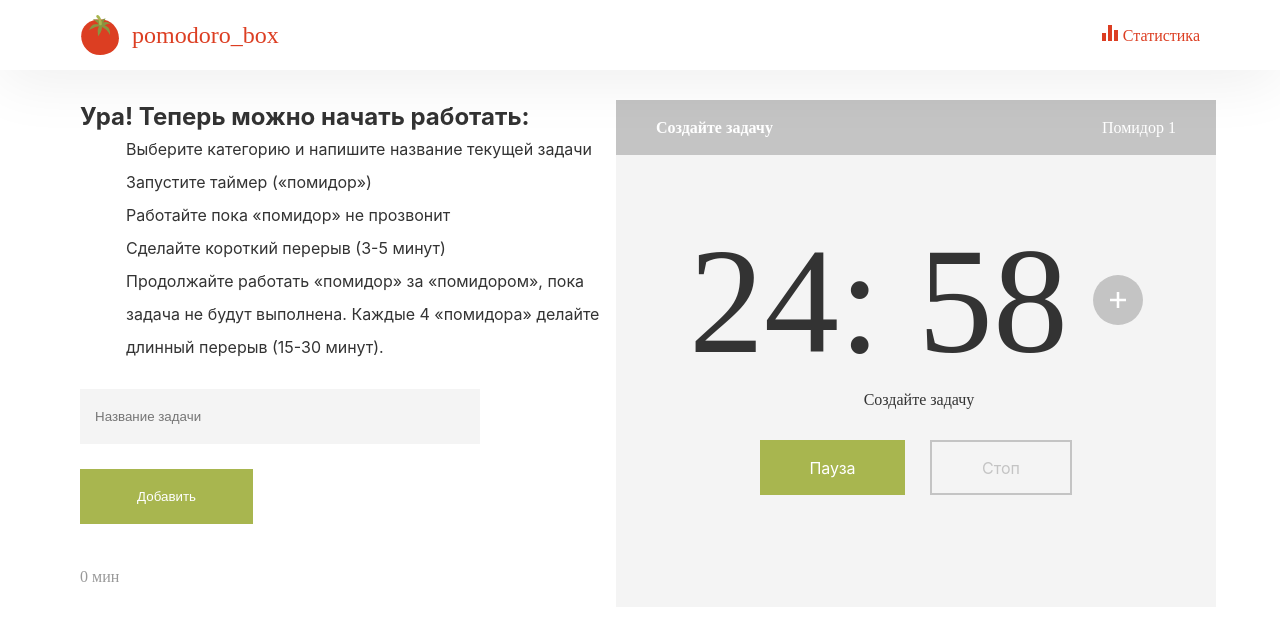
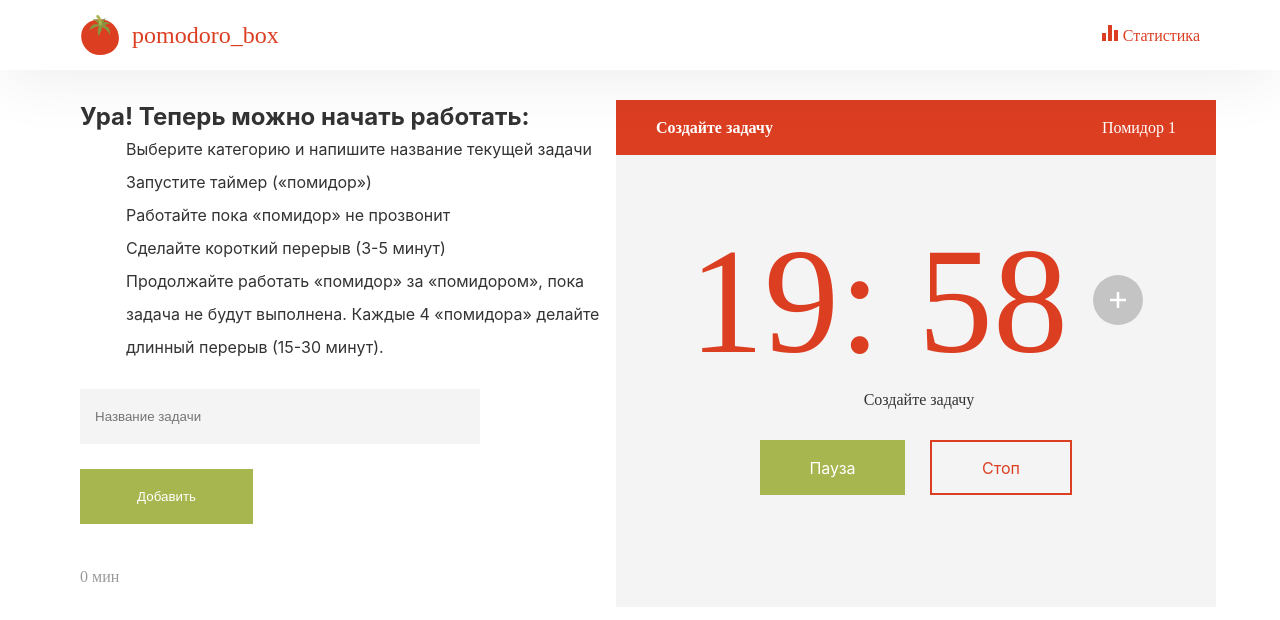
Before and after one commit to Bakirovildar/pomodoro-app, a React (Create React App) app: page / in a window 1280 px wide. Both pictures are taken after a click on the element "Старт". Shown: the top 620 px of the page. Built offline with nearby package versions, Linux system fonts and the light colour scheme; some icons are missing.

Commit message:
add styles for time

```diff
--- a/src/shared/Content/ContentTimer/ContentTimer.tsx
+++ b/src/shared/Content/ContentTimer/ContentTimer.tsx
@@ -7,8 +7,9 @@ import {RootState} from "../../../store/store";
 import {addPlusCountTime} from "../../../store/action";
 
 export function ContentTimer() {
-    const [timeLeft, setTimeLeft] = useState(25 * 60)
+    const [timeLeft, setTimeLeft] = useState(20 * 60)
     const [isCounting, setIsCounting] = useState(false)
+    const [isPause, setIsPause] = useState(false)
     const [task, setTask]: any = useState(null)
 
     const dispatch = useDispatch()
@@ -40,10 +41,12 @@ export function ContentTimer() {
 
     const handleStart = () => {
         setIsCounting(true)
+        setIsPause(false)
     }
 
     const handlePause = () => {
         setIsCounting(false)
+        setIsPause(true)
     }
 
     const handleStop = () => {
@@ -57,10 +60,20 @@ export function ContentTimer() {
         }
     }
 
+    const styleTime = () => {
+        if (isCounting) {
+            return 'timer-content-header-isCounting'
+        } else if (isPause) {
+            return 'timer-content-header-isPause'
+        } else {
+            return 'timer-content-header'
+        }
+    }
+
     return (
         <div className='timer-container'>
             <div className='timer-content'>
-                <div className='timer-content-header'>
+                <div className={styleTime()}>
                     {
                         !task
                             ? <div>Создайте задачу</div>
@@ -69,7 +82,7 @@ export function ContentTimer() {
                     <span>Помидор 1</span>
                 </div>
                 <div className='timer-content-timer-container'>
-                    <div className='timer'>
+                    <div className={isCounting ? 'timer-active' : 'timer'}>
                         <span>{minutes}: {seconds}</span>
                         <div
                             className='timer-content-add'
@@ -82,10 +95,14 @@ export function ContentTimer() {
                         {
                             !task
                                 ? <span>Создайте задачу</span>
-                                : <><div>Задача 1 -</div> <span>{task.valueTask}</span></>
+                                : <>
+                                    <div>Задача 1 -</div>
+                                    <span>{task.valueTask}</span></>
                         }
                     </div>
-                    <div className='timer-btns'>
+                    {
+                        !isPause
+                            ? <div className='timer-btns'>
                                 {
                                     isCounting
                                         ? <div
@@ -97,12 +114,33 @@ export function ContentTimer() {
                                             onClick={handleStart}
                                         >Старт</div>
                                 }
-                        <div
+                                {
+                                    isCounting
+                                        ? <div
+                                            className='btn-stop-counting'
+                                            onClick={handleStop}
+                                        >Стоп
+                                        </div>
+                                        : <div
                                             className='btn-stop'
                                             onClick={handleStop}
                                         >Стоп
                                         </div>
+                                }
                             </div>
+                            : <div className='timer-btns'>
+                                <div
+                                    className='btn-start'
+                                    onClick={handleStart}
+                                >Продолжить
+                                </div>
+
+                                <div
+                                    className='btn-end'
+                                >Сделано
+                                </div>
+                            </div>
+                    }
                 </div>
             </div>
         </div>
--- a/src/shared/Content/ContentTimer/contenttimer.css
+++ b/src/shared/Content/ContentTimer/contenttimer.css
@@ -22,6 +22,74 @@
     justify-content: space-between;
     align-items: center;
 }
+
+.timer-content-header-isCounting {
+    position: absolute;
+    top: 0;
+    left: 0;
+    width: 100%;
+    height: 55px;
+    background: #DC3E22;
+    color: white;
+    display: flex;
+    justify-content: space-between;
+    align-items: center;
+}
+
+.timer-content-header-isCounting div {
+    padding: 0 40px;
+    font-family: 'SF UI Display';
+    font-style: normal;
+    font-weight: 700;
+    font-size: 16px;
+    line-height: 17px;
+    color: #FFFFFF;
+}
+
+.timer-content-header-isCounting span {
+    padding: 0 40px;
+    font-family: 'SF UI Display';
+    font-style: normal;
+    font-weight: 400;
+    font-size: 16px;
+    line-height: 17px;
+    color: #FFFFFF;
+}
+
+.timer-content-header-isPause {
+    position: absolute;
+    top: 0;
+    left: 0;
+    width: 100%;
+    height: 55px;
+    background: #A8B64F;
+    color: white;
+    display: flex;
+    justify-content: space-between;
+    align-items: center;
+}
+
+
+.timer-content-header-isPause div {
+    padding: 0 40px;
+    font-family: 'SF UI Display';
+    font-style: normal;
+    font-weight: 700;
+    font-size: 16px;
+    line-height: 17px;
+    color: #FFFFFF;
+}
+
+.timer-content-header-isPause span {
+    padding: 0 40px;
+    font-family: 'SF UI Display';
+    font-style: normal;
+    font-weight: 400;
+    font-size: 16px;
+    line-height: 17px;
+    color: #FFFFFF;
+}
+
 
 .timer-content-header div {
     padding: 0 40px;
@@ -60,6 +128,22 @@
     display: flex;
     align-items: center;
 }
+
+.timer-active {
+    display: flex;
+    align-items: center;
+}
+
+.timer-active span {
+    font-family: 'SF UI Display';
+    font-style: normal;
+    font-weight: 200;
+    color: #DC3E22;
+    font-size: 150px;
+    line-height: 179px;
+    margin-right: 25px;
+}
+
 
 .timer span {
     font-family: 'SF UI Display';
@@ -126,6 +210,40 @@
     cursor: pointer;
 }
 
+.btn-stop-counting {
+    display: flex;
+    align-items: center;
+    justify-content: center;
+    width: 138px;
+    height: 51px;
+    color: #DC3E22;
+    border: 2px solid #DC3E22;
+    cursor: pointer;
+}
+
+.btn-stop-counting:hover {
+    display: flex;
+    align-items: center;
+    justify-content: center;
+    width: 138px;
+    height: 51px;
+    color: white;
+    background: #DC3E22;
+    cursor: pointer;
+}
+
+.btn-end {
+    display: flex;
+    align-items: center;
+    justify-content: center;
+    width: 138px;
+    height: 51px;
+    color: white;
+    background: #DC3E22;
+    border: 2px solid #C4C4C4;
+    cursor: pointer;
+}
+
 .btn-stop:hover {
     background: #DC3E22;
 }
```
Lines whose indentation alone changed are shown as unchanged.
